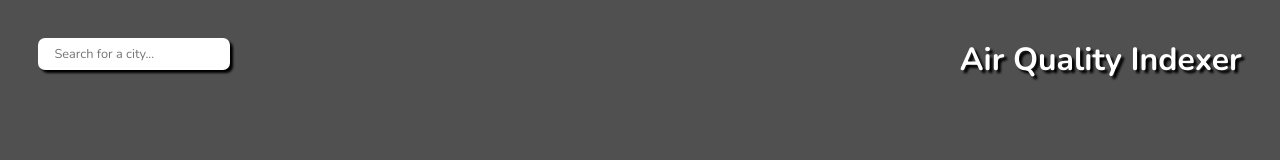
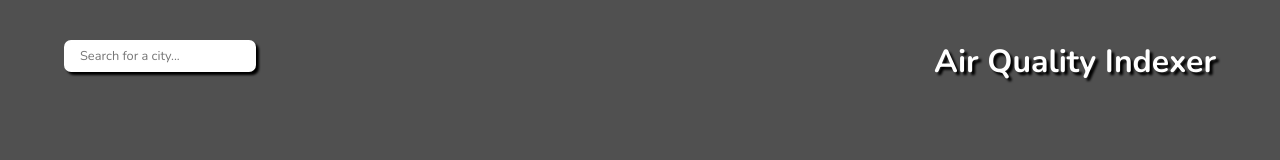
Before and after one commit to staten-island-tech/api-project-2020-richard-so-awesome, a website built with Parcel: page src/index.html in a window 1280 px wide. Built offline with nearby package versions, Linux system fonts and the light colour scheme; no server answers.

Commit message:
change to position absolute

```diff
--- a/src/index.html
+++ b/src/index.html
@@ -9,7 +9,7 @@
   <body>
     <div class="bg-container"></div>
     <div class="main-container">
-      <div class="top-container">
+
       <form class="search">
         <label for="search">Search for a city</label>
         <input
@@ -20,19 +20,19 @@
         />
         <button id="search-submit" type="submit">Go</button>
       </form>
+
       <div class="title">Air Quality Indexer</div>
-      </div>
 
-      <div class="mid-container">
       <div class="aqi-temp">
         <h1 id="aqi"></h1>
         <h3 id="temp"></h3>
       </div>
-      </div>
+
       <div class="place-name">
         <h3 id="country"></h3>
         <h2 id="city-state"></h2>
       </div>
+
     </div>
     <script src="js/index.js"></script>
   </body>
--- a/src/scss/style.scss
+++ b/src/scss/style.scss
@@ -10,6 +10,7 @@
   box-sizing: border-box;
   background: rgb(80, 80, 80);
   height: 100vh;
+  overflow-y: hidden;
 }
 
 .bg-container {
@@ -24,24 +25,30 @@
 
 .main-container {
   position: relative;
-  padding: 3vw;
-  height: auto;
+  height: 100vh;
+  width: 100%;
   color: white;
   filter: drop-shadow(.25vw .25vw .1vw black);
-  .top-container {
-    display: flex;
-    flex-direction: row;
-    justify-content: space-between;
+
+  form {
+    position: absolute;
+    left: 5%;
+    top: 5%;
+  }
+
   .title {
+    position: absolute;
+    right: 5%;
+    top: 5%;
     font-size: 2.5vw;
     font-weight: bold;
   }
-  }
 
-  .mid-container {
-    margin: 5vw auto 2.5vw auto;
-    width: 50%;
   .aqi-temp {
+    position: absolute;
+    left: 50%;
+    top: 50%;
+    transform: translate(-50%, -50%);
     text-align: center;
     width: 100%;
     #aqi {
@@ -56,9 +63,11 @@
       font-size: 3vw;
     }
   }
-  }
 
   .place-name {
+    position: absolute;
+    left: 5%;
+    bottom: 5%;
     text-align: left;
     #city-state {
       margin: 0;
```
Lines whose indentation alone changed are shown as unchanged.
